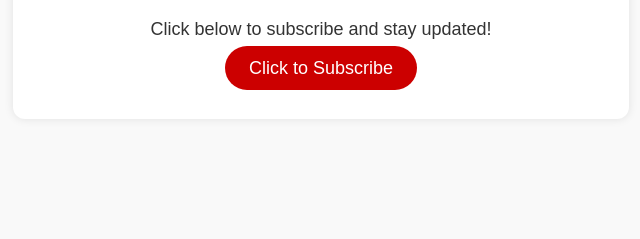
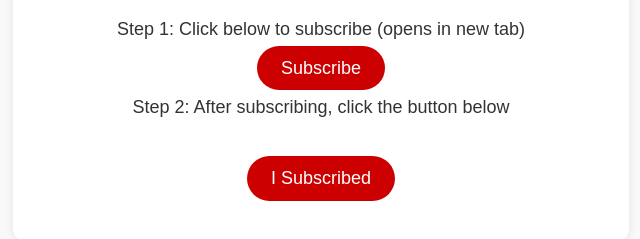
Before and after one commit to cancartor/Link, a plain HTML site: page index.html in a window 1280 px wide. Shown: the part 209-448 px from the top of the page, without its empty margins (319-959 px from the left). Drawn offline with Linux system fonts and the light colour scheme.

Commit message:
Update index.html

```diff
--- a/index.html
+++ b/index.html
@@ -28,7 +28,7 @@
       color: #333;
     }
 
-    .subscribe-btn {
+    .btn {
       background-color: #cc0000;
       color: white;
       padding: 12px 24px;
@@ -41,8 +41,15 @@
       text-decoration: none;
     }
 
-    .subscribe-btn:hover {
+    .btn:hover {
       background-color: #b30000;
+    }
+
+    #confirmation {
+      margin-top: 20px;
+      display: none;
+      color: green;
+      font-weight: bold;
     }
   </style>
 </head>
@@ -50,20 +57,30 @@
 
   <div class="container">
     <h1>Subscribe to Our YouTube Channel</h1>
-    <p>Click below to subscribe and stay updated!</p>
+    <p>Step 1: Click below to subscribe (opens in new tab)</p>
 
-    <!-- YouTube Subscribe Link Button -->
+    <!-- Subscribe Button -->
     <a href="https://www.youtube.com/channel/UCbG0Id7hw5yANDvoR-MpQEw?sub_confirmation=1"
        target="_blank"
-       class="subscribe-btn"
-       onclick="redirectToHome()">
-      Click to Subscribe
+       class="btn">
+      Subscribe
     </a>
+
+    <p>Step 2: After subscribing, click the button below</p>
+
+    <!-- I Subscribed Button -->
+    <button class="btn" onclick="confirmAndRedirect()">I Subscribed</button>
+
+    <!-- Confirmation Message -->
+    <div id="confirmation">Thank you! Redirecting...</div>
   </div>
 
   <script>
-    function redirectToHome() {
-      // Redirect to home.html after 3 seconds
+    function confirmAndRedirect() {
+      const msg = document.getElementById('confirmation');
+      msg.style.display = 'block';
+
+      // Redirect after 3 seconds
       setTimeout(() => {
         window.location.href = 'home.html';
       }, 3000);
```
